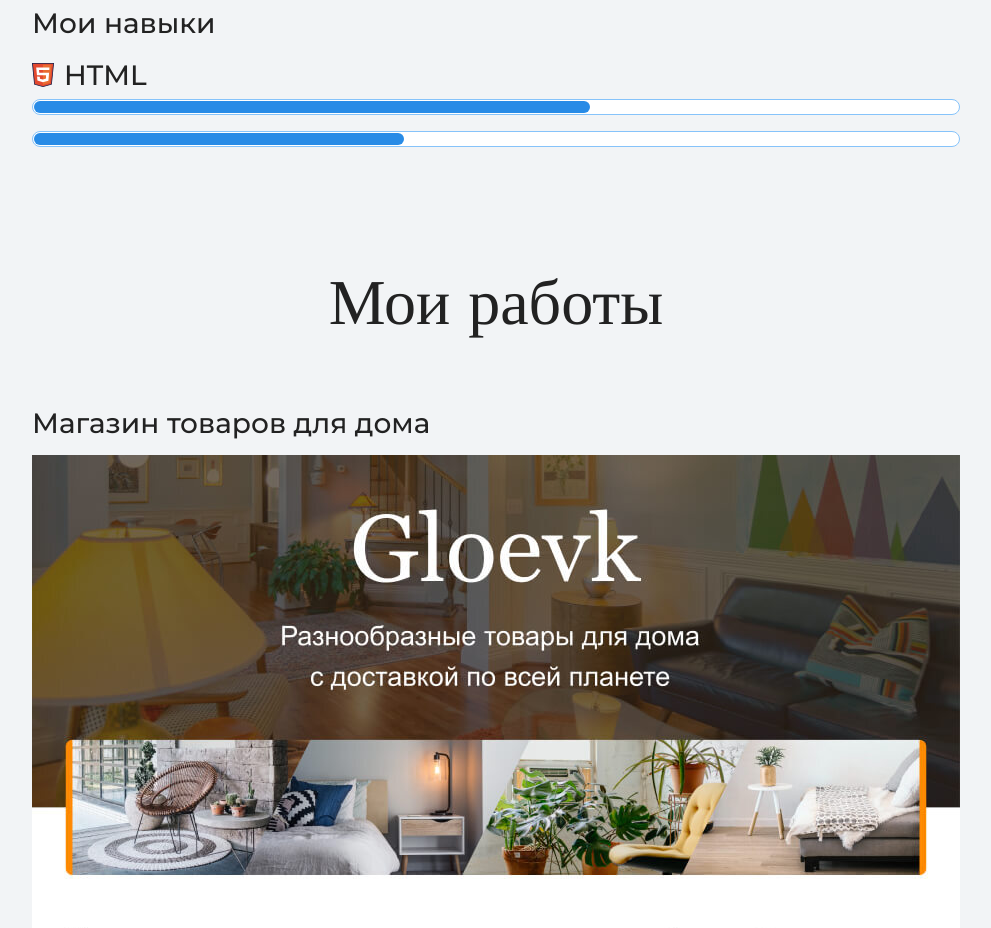
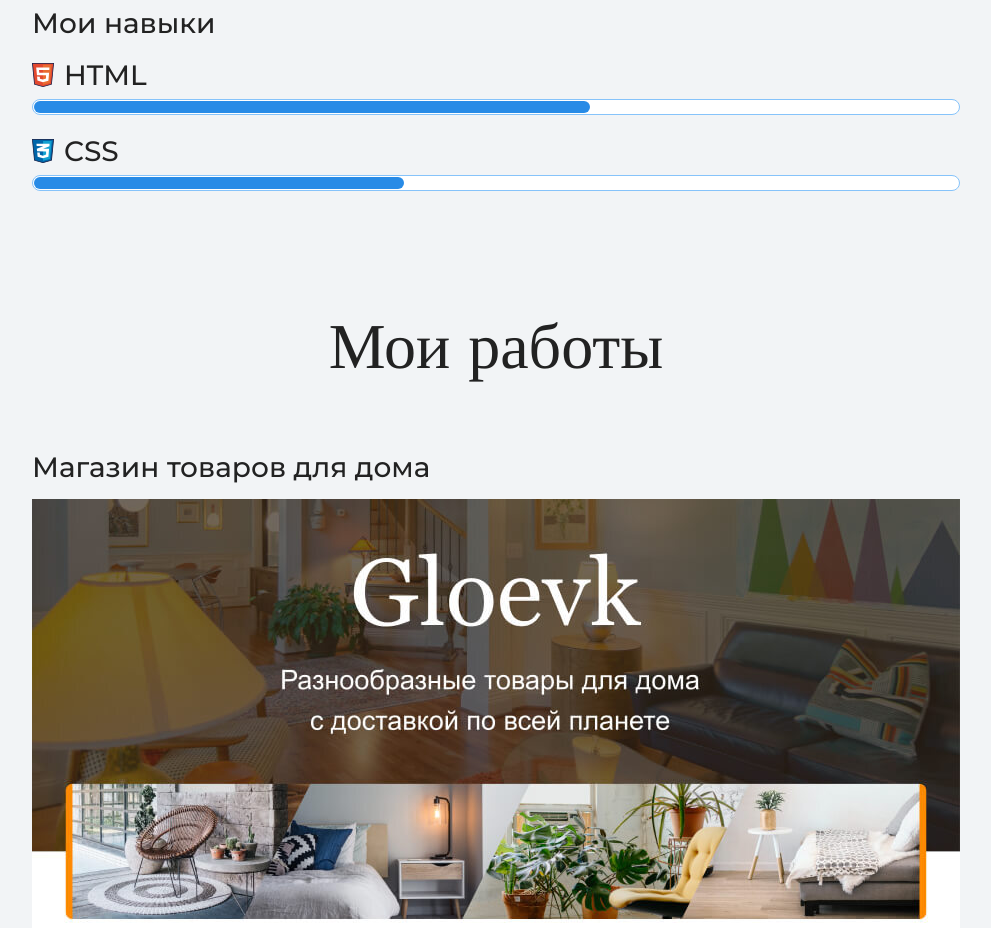
Before and after one commit to galmand/training_project, a plain HTML site: page index.html in a window 1280 px wide. Shown: the part 1980-2908 px from the top of the page, without its empty margins (144-1135 px from the left). Drawn offline with nearby package versions, Linux system fonts and the light colour scheme.

Commit message:
добавляет навыки

```diff
--- a/index.html
+++ b/index.html
@@ -39,7 +39,7 @@
           <dl class="skills-list">
             <dt class="skill-html">HTML</dt>
             <dd class="level"><div style="width: 60%">60%</div></dd>
-            <dt class="skill-css"CSS</dt>
+            <dt class="skill-css">CSS</dt>
             <dd class="level"><div style="width: 40%">40%</div></dd>
           </dl>
       </div>
```
